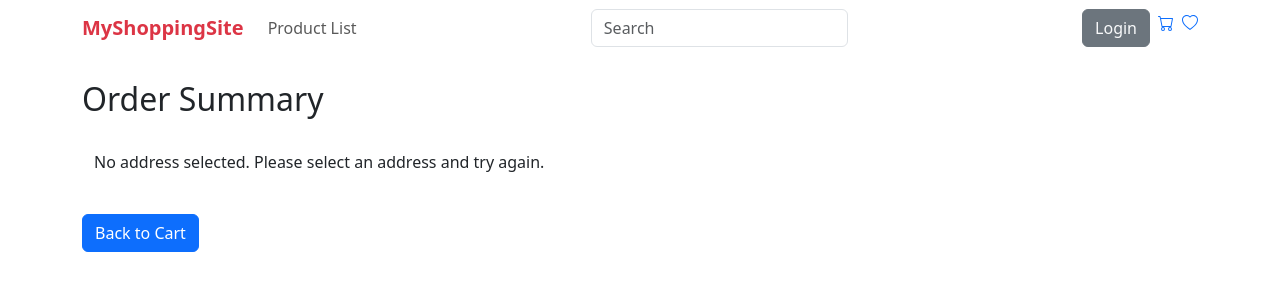
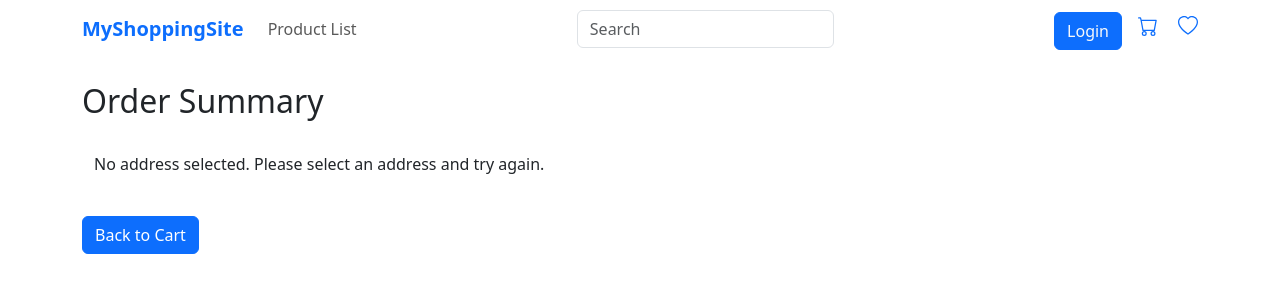
Before and after one commit to sonykikuma/majorproject1books, a React (Vite) app: page /checkout in a window 1280 px wide. Shown: the top 300 px of the page. Built offline with nearby package versions, Linux system fonts and the light colour scheme.

Commit message:
changes in header

```diff
--- a/src/components/Header.jsx
+++ b/src/components/Header.jsx
@@ -1,51 +1,94 @@
-import {useState} from 'react'
-import {NavLink, useNavigate} from 'react-router-dom'
+import { useState } from "react";
+import { NavLink, useNavigate } from "react-router-dom";
 
-const Header = ()=>{
-  const [searchTerm, setSearchTerm] = useState('');
+const Header = () => {
+  const [searchTerm, setSearchTerm] = useState("");
   const navigate = useNavigate();
 
-  const handleSearch = (e)=>{
+  const handleSearch = (e) => {
     e.preventDefault();
     navigate(`/productList/search?query=${encodeURIComponent(searchTerm)}`);
-  }
+  };
 
-
-  return(
-  <header className='sticky-top'>
-    <nav className='navbar navbar-expand-lg '>
+  return (
+    <header className="">
+      <nav className="navbar navbar-expand-lg ">
         <div className="container">
-
-    <NavLink to="/" className="navbar-brand fw-bold text-danger">MyShoppingSite</NavLink>
-        <button className="navbar-toggler" type="button" data-bs-toggle="collapse" data-bs-target="#navbarNav" aria-controls="navbarNav" aria-expanded="false" aria-label="Toggle navigation">
+          <NavLink to="/" className="navbar-brand fw-bold text-primary">
+            MyShoppingSite
+          </NavLink>
+          <button
+            className="navbar-toggler"
+            type="button"
+            data-bs-toggle="collapse"
+            data-bs-target="#navbarNav"
+            aria-controls="navbarNav"
+            aria-expanded="false"
+            aria-label="Toggle navigation"
+          >
             <span className="navbar-toggler-icon"></span>
           </button>
-        <div className="collapse navbar-collapse justify-content-between" id="navbarNav">
+          <div
+            className="collapse navbar-collapse justify-content-between"
+            id="navbarNav"
+          >
             <ul className="navbar-nav">
-            <li className='nav-item'><NavLink className="nav-link" to="/productList/all">Product List</NavLink></li>
+              <li className="nav-item">
+                <NavLink className="nav-link" to="/productList/all">
+                  Product List
+                </NavLink>
+              </li>
             </ul>
             <form className="d-flex" onSubmit={handleSearch}>
-            <input className="form-control me-2" type="search" placeholder="Search" aria-label="Search"
+              <input
+                className="form-control me-2"
+                type="search"
+                placeholder="Search"
+                aria-label="Search"
                 value={searchTerm}
                 onChange={(e) => setSearchTerm(e.target.value)}
               />
             </form>
             {/* right side */}
-          <div className="d-flex ">
-            <NavLink to="/user" className='btn btn-secondary text-light '>Login</NavLink>
-          <NavLink to="/cart">  <div className='ps-2 pe-1'>
-          <svg xmlns="http://www.w3.org/2000/svg" width="16" height="16" fill="currentColor" className="bi bi-cart" viewBox="0 0 16 16">
-            <path d="M0 1.5A.5.5 0 0 1 .5 1H2a.5.5 0 0 1 .485.379L2.89 3H14.5a.5.5 0 0 1 .491.592l-1.5 8A.5.5 0 0 1 13 12H4a.5.5 0 0 1-.491-.408L2.01 3.607 1.61 2H.5a.5.5 0 0 1-.5-.5M3.102 4l1.313 7h8.17l1.313-7zM5 12a2 2 0 1 0 0 4 2 2 0 0 0 0-4m7 0a2 2 0 1 0 0 4 2 2 0 0 0 0-4m-7 1a1 1 0 1 1 0 2 1 1 0 0 1 0-2m7 0a1 1 0 1 1 0 2 1 1 0 0 1 0-2"/>
-          </svg></div></NavLink>
-         <NavLink to="/wishlists">   <div className='ps-1'>
-          <svg xmlns="http://www.w3.org/2000/svg" width="16" height="16" fill="currentColor" className="bi bi-heart" viewBox="0 0 16 16">
-            <path d="m8 2.748-.717-.737C5.6.281 2.514.878 1.4 3.053c-.523 1.023-.641 2.5.314 4.385.92 1.815 2.834 3.989 6.286 6.357 3.452-2.368 5.365-4.542 6.286-6.357.955-1.886.838-3.362.314-4.385C13.486.878 10.4.28 8.717 2.01zM8 15C-7.333 4.868 3.279-3.04 7.824 1.143q.09.083.176.171a3 3 0 0 1 .176-.17C12.72-3.042 23.333 4.867 8 15"/>
-          </svg></div></NavLink>
-
+            <div className="d-flex mt-1">
+              <NavLink to="/user" className="btn btn-primary text-light ">
+                Login
+              </NavLink>
+              <NavLink to="/cart">
+                {" "}
+                <div className="ps-3 pe-1">
+                  <svg
+                    xmlns="http://www.w3.org/2000/svg"
+                    width="20"
+                    height="20"
+                    fill="currentColor"
+                    className="bi bi-cart "
+                    viewBox="0 0 16 16"
+                  >
+                    <path d="M0 1.5A.5.5 0 0 1 .5 1H2a.5.5 0 0 1 .485.379L2.89 3H14.5a.5.5 0 0 1 .491.592l-1.5 8A.5.5 0 0 1 13 12H4a.5.5 0 0 1-.491-.408L2.01 3.607 1.61 2H.5a.5.5 0 0 1-.5-.5M3.102 4l1.313 7h8.17l1.313-7zM5 12a2 2 0 1 0 0 4 2 2 0 0 0 0-4m7 0a2 2 0 1 0 0 4 2 2 0 0 0 0-4m-7 1a1 1 0 1 1 0 2 1 1 0 0 1 0-2m7 0a1 1 0 1 1 0 2 1 1 0 0 1 0-2" />
+                  </svg>
+                </div>
+              </NavLink>
+              <NavLink to="/wishlists">
+                {" "}
+                <div className="ps-3">
+                  <svg
+                    xmlns="http://www.w3.org/2000/svg"
+                    width="20"
+                    height="20"
+                    fill="currentColor"
+                    className="bi bi-heart"
+                    viewBox="0 0 16 16"
+                  >
+                    <path d="m8 2.748-.717-.737C5.6.281 2.514.878 1.4 3.053c-.523 1.023-.641 2.5.314 4.385.92 1.815 2.834 3.989 6.286 6.357 3.452-2.368 5.365-4.542 6.286-6.357.955-1.886.838-3.362.314-4.385C13.486.878 10.4.28 8.717 2.01zM8 15C-7.333 4.868 3.279-3.04 7.824 1.143q.09.083.176.171a3 3 0 0 1 .176-.17C12.72-3.042 23.333 4.867 8 15" />
+                  </svg>
+                </div>
+              </NavLink>
             </div>
           </div>
         </div>
       </nav>
     </header>
-)}
-  export default Header
+  );
+};
+export default Header;
```
Also changed, not shown: 2 other files (tests, documents, lock files or other folders). Lines whose indentation alone changed are shown as unchanged.
